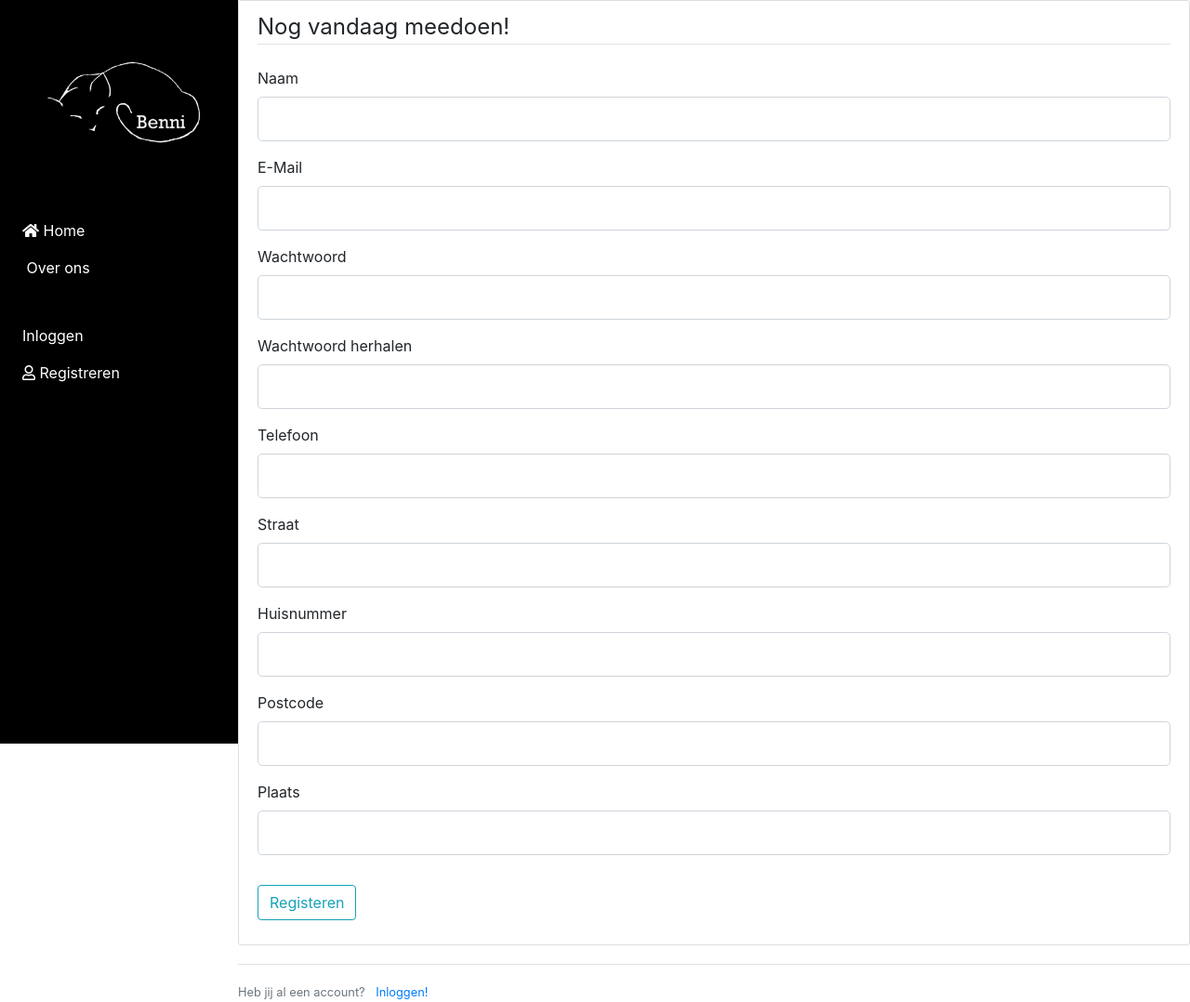
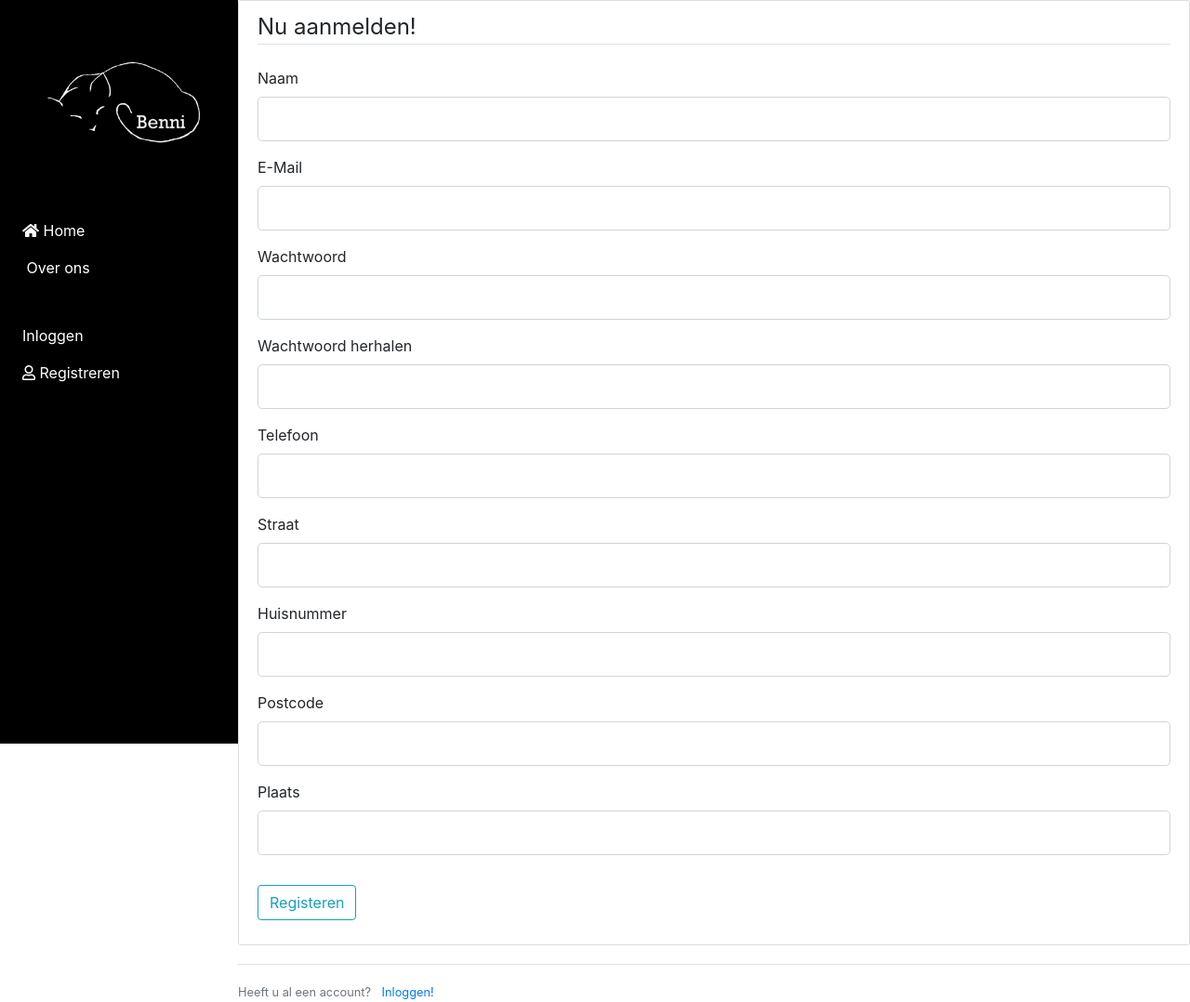
Before and after one commit to friedelschoen/iot-project, a Flask app: page /register in a window 1280 px wide. Shown: the whole page at 93% size. Run offline with Flask 2, Linux system fonts and the light colour scheme; some libraries are stand-ins or nearby versions.

Commit message:
aangepaste register
Nederlands check

```diff
--- a/server/templates/register.html
+++ b/server/templates/register.html
@@ -4,7 +4,7 @@
     <form method="POST" action="">
         {{ form.hidden_tag() }}
         <fieldset class="form-group">
-            <legend class="border-bottom mb-4">Nog vandaag meedoen!</legend>
+            <legend class="border-bottom mb-4">Nu aanmelden!</legend>
             <div class="form-group">
                 {{ form.name.label(class="form-control-label") }}
 
@@ -130,7 +130,7 @@
     </form>
 </div>
 <div class="border-top pt-3">
-    <small class="text-muted">Heb jij al een account? <a class="ml-2"
+    <small class="text-muted">Heeft u al een account? <a class="ml-2"
             href="{{ url_for('login') }}">Inloggen!</a></small>
 </div>
 {% endblock content %}
```
